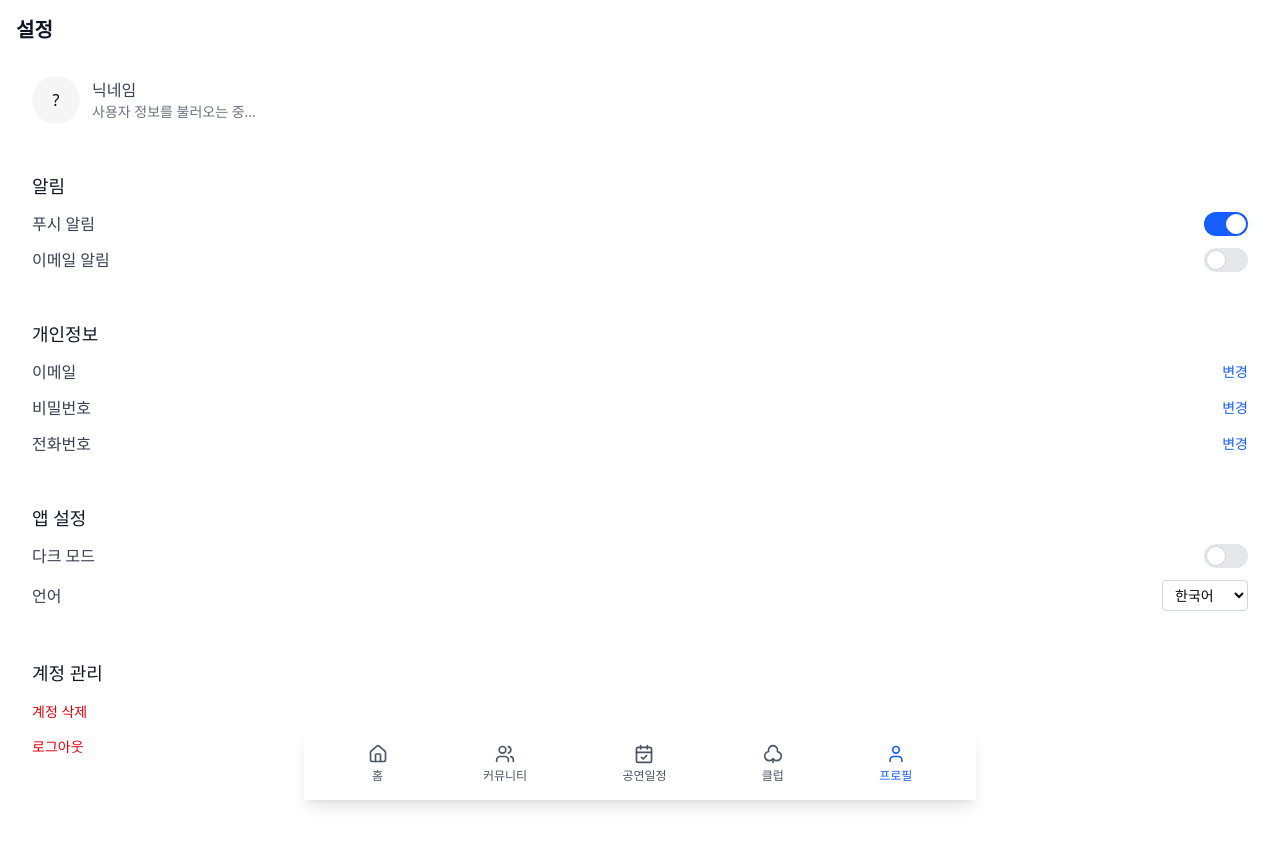
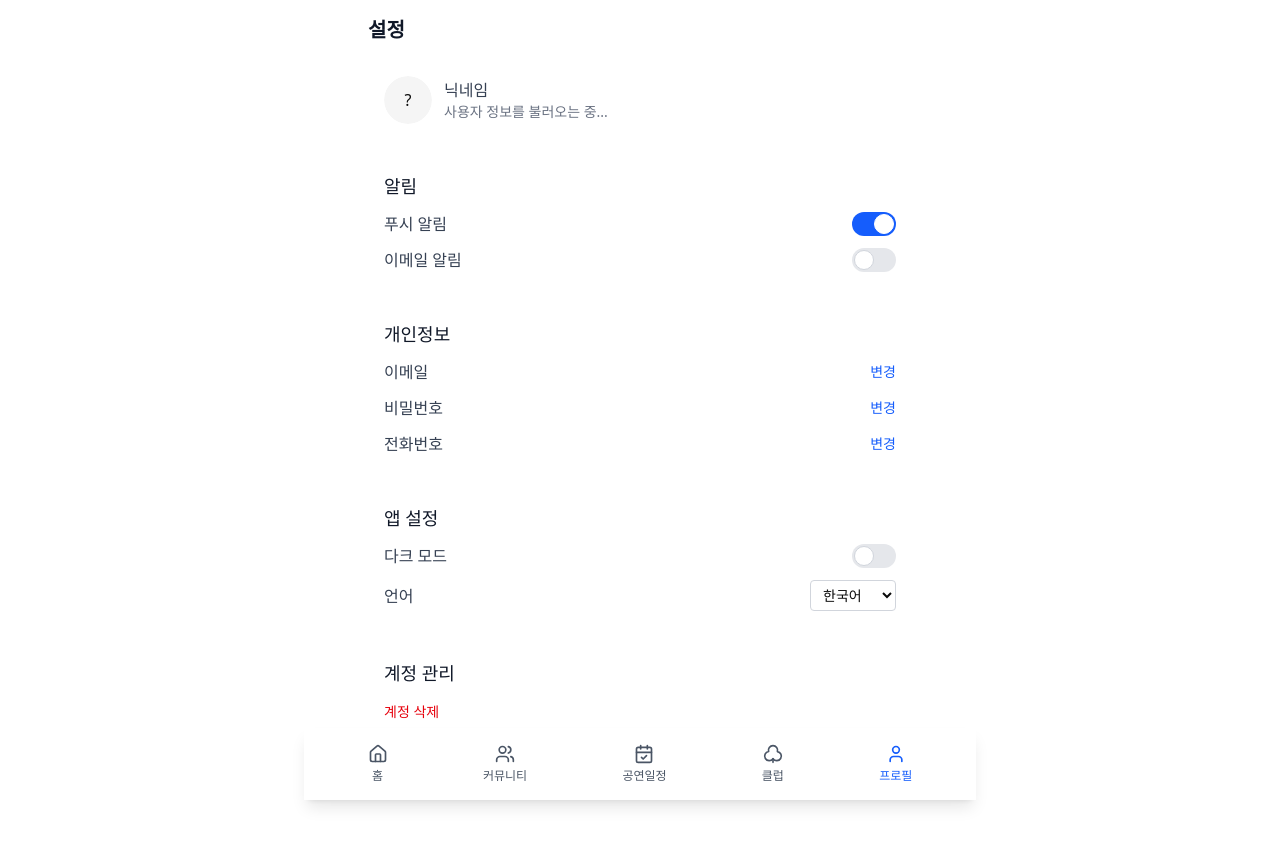
Before and after one commit to litup-dev/framer-ui, a Next.js app: page /user in a window 1280 px wide. Shown: the top 846 px of the page. Built offline with nearby package versions, Linux system fonts and the light colour scheme; no server answers.

Commit message:
feat: 너비 수정

```diff
--- a/app/(route)/community/layout.tsx
+++ b/app/(route)/community/layout.tsx
@@ -1,7 +1,7 @@
 import { PropsWithChildren } from "react";
 
 const CommunityLayout = ({ children }: PropsWithChildren) => {
-  return <div>{children}</div>;
+  return <div className="max-w-xl m-auto">{children}</div>;
 };
 
 export default CommunityLayout;
--- a/app/(route)/concert-schedule/layout.tsx
+++ b/app/(route)/concert-schedule/layout.tsx
@@ -1,7 +1,7 @@
 import { PropsWithChildren } from "react";
 
 const ConcertScheduleLayout = ({ children }: PropsWithChildren) => {
-  return <div>{children}</div>;
+  return <div className="max-w-xl m-auto">{children}</div>;
 };
 
 export default ConcertScheduleLayout;
--- a/app/(route)/layout.tsx
+++ b/app/(route)/layout.tsx
@@ -3,7 +3,7 @@ import BottomNavigation from "@/app/shared/bottom-navigation";
 
 const Layout = ({ children }: PropsWithChildren) => {
   return (
-    <div>
+    <div className="max-w-xl m-auto">
       {children}
       <BottomNavigation />
     </div>
--- a/app/(route)/user/layout.tsx
+++ b/app/(route)/user/layout.tsx
@@ -1,7 +1,7 @@
 import { PropsWithChildren } from "react";
 
 const UserLayout = async ({ children }: PropsWithChildren) => {
-  return <div>{children}</div>;
+  return <div className="max-w-xl m-auto">{children}</div>;
 };
 
 export default UserLayout;
--- a/app/feature/posts/query-options/index.ts
+++ b/app/feature/posts/query-options/index.ts
@@ -5,9 +5,9 @@ const getPostsByIdOptions = (id: string) =>
     queryKey: ["posts", id],
     enabled: !!id,
     queryFn: async () => {
-      const baseUrl =
-        process.env.NEXT_PUBLIC_BASE_URL || "http://localhost:3000";
-      const res = await fetch(`${baseUrl}/feature/home/api`);
+      const baseUrl = process.env.API_URL;
+      const url = baseUrl ? `${baseUrl}/feature/home/api` : "/feature/home/api";
+      const res = await fetch(url);
       const posts = await res.json();
       const post = posts.find((p: any) => p.id === Number(id));
       if (!post) {
```
